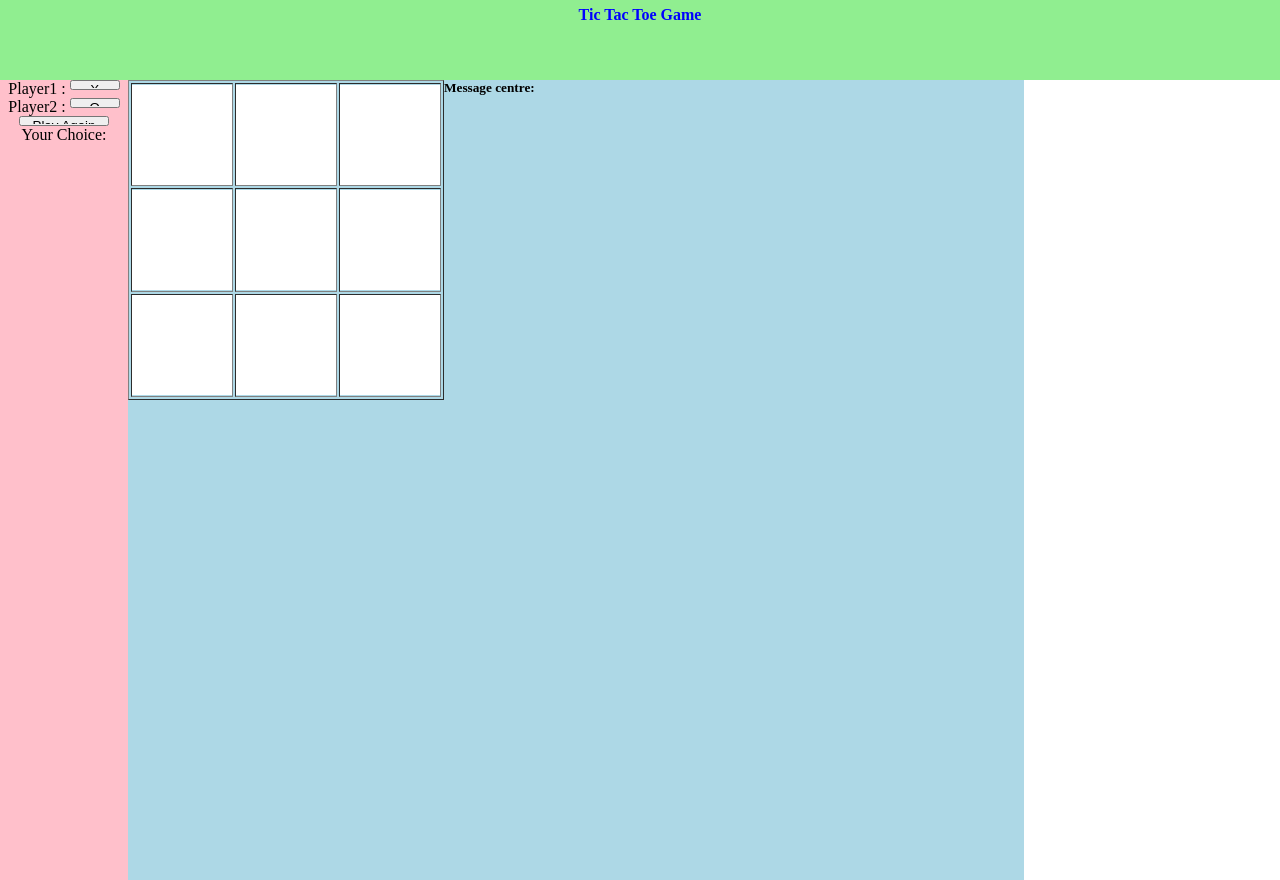
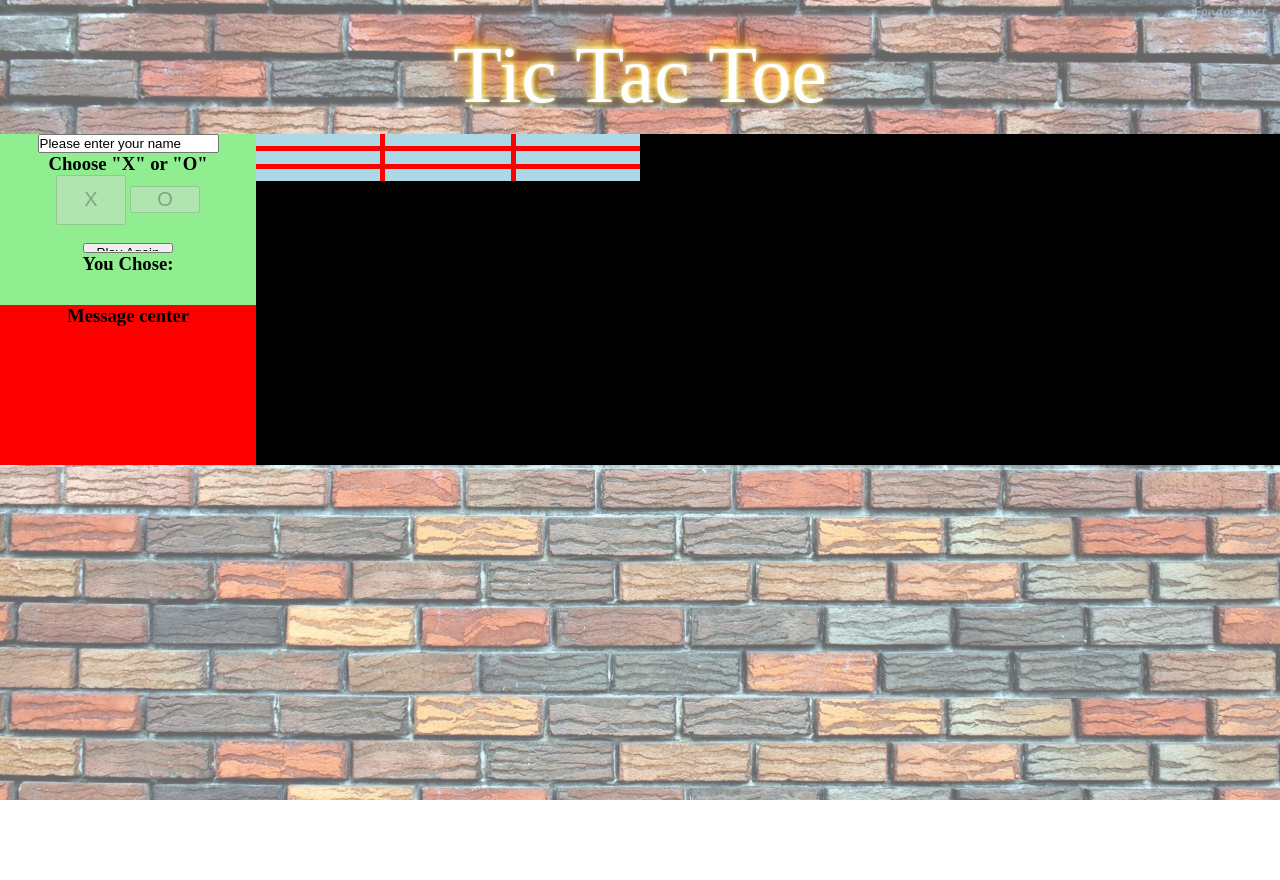
Before and after one commit to gurukannappa/tictactoe, a plain HTML site: page index.html in a window 1280 px wide. After the commit the page ends 800 px from the top, so only its background shows below. Drawn offline with nearby package versions, Linux system fonts and the light colour scheme; no server answers.

Commit message:
player name to update

```diff
--- a/index.html
+++ b/index.html
@@ -5,45 +5,54 @@
 <link rel="stylesheet" type="text/css" href="tictacstyle.css">
 </head>
 <body onload=somefunction()>
-	<div class="title-bar">
-		<div class="title-text">
-			<h4>Tic Tac Toe Game</h4>
-		</div>
-		<div style="clear: both"></div>
-	</div>
+<div class="main-panel">
+  <img style="opacity: 0.6;z-index: -1;position: absolute;" src="page_back.jpg" width="100%" height="100%" />
+  <div class="title-bar">
+    <div class="title-text">
+    Tic Tac Toe
+    </div>
+  </div>
+  <div class="middle-panel">
     <div class="control-panel">
-    Player1 :
-    <input type="button" id="player1" value="X" style="height:10px; width:50px;"/>
-    <br>
-    Player2 :
-    <input type="button" id="player2" value="O" style="height:10px; width:50px;"/>
+      <input type="text" id="name_box" value="Please enter your name" width="90px" onKeyDown="fun_key()"/>
+      <h3>Choose "X" or "O"</h3>
+      <input type="button" id="player1" value="X" style="font-size:20px;width:70px;height:50px;"/>
+      <input type="button" id="player2" value="O" style="font-size:20px;width:70px;"/>
+      <br>
+      <br>
+      <input type="button" id="reset" value="Play Again" style="height:10px; width:90px;"/>
+      <br>
+      <h3>You Chose:</h3> <p id="game-choice"><img id="imgchild" src="trans.gif" width="30px" height="30px"/></p>
 
-    <input type="button" id="reset" value="Play Again" style="height:10px; width:90px;"/>
-    <br>
-    Your Choice:<p id="game_choice"></p>
+      <div class="message-box">
+        <h3>Message center</h3>
+        <br>
+        <p id="message-center"></p>
+      </div>
+    </div>
 
+    <div class="game-panel" >
+      <table style="width:100%">
+      <tr>
+        <td id="r0c0" name="cell"><img id="i00" src="trans.gif" width="10%" height="100%"/></td>
+        <td id="r0c1" name="cell"><img id="i01" src="trans.gif" width="10%" height="100%"/></td>
+        <td id="r0c2" name="cell"><img id="i02" src="trans.gif" width="10%" height="100%"/></td>
+      </tr>
+      <tr>
+        <td id="r1c0" name="cell"><img id="i10" src="trans.gif" width="10%" height="100%"/></td>
+        <td id="r1c1" name="cell"><img id="i11" src="trans.gif" width="10%" height="100%"/></td>
+        <td id="r1c2" name="cell"><img id="i12" src="trans.gif" width="10%" height="100%"/></td>
+      </tr>
+      <tr>
+        <td id="r2c0" name="cell"><img id="i20" src="trans.gif" width="10%" height="100%"/></td>
+        <td id="r2c1" name="cell"><img id="i21" src="trans.gif" width="10%" height="100%"/></td>
+        <td id="r2c2" name="cell"><img id="i22" src="trans.gif" width="10%" height="100%"/></td>
+      </tr>
+      </table>
     </div>
-    <div class="game-panel">
-        <table border=1 width="30%"; height="40%">
-            <tr>
-                <td id="r0c0" name="cell"><img id="i00" src="blank.jpg" /></td>
-                <td id="r0c1" name="cell"><img id="i01" src="blank.jpg" /></td>
-                <td id="r0c2" name="cell"><img id="i02" src="blank.jpg" /></td>
-            </tr>
-            <tr>
-                <td id="r1c0" name="cell"><img id="i10" src="blank.jpg" /></td>
-                <td id="r1c1" name="cell"><img id="i11" src="blank.jpg" /></td>
-                <td id="r1c2" name="cell"><img id="i12" src="blank.jpg" /></td>
-            </tr>
-            <tr>
-                <td id="r2c0" name="cell"><img id="i20" src="blank.jpg" /></td>
-                <td id="r2c1" name="cell"><img id="i21" src="blank.jpg" /></td>
-                <td id="r2c2" name="cell"><img id="i22" src="blank.jpg" /></td>
-            </tr>
-        </table>
-        <h5>Message centre:<br></h5>
-        <p id="message_centre"> </p>
-   	</div>
+    <div style="clear: both"></div>
+  </div>
+</div>
 <script>
 
 
--- a/public/myscript.js
+++ b/public/myscript.js
@@ -6,7 +6,7 @@ var tictactoe = new Array(9);
 var wincomb = [[0,1,2],[3,4,5],[6,7,8],[0,3,6],[1,4,7],[2,5,8],[0,4,8],[2,4,6]];
 var socket = io();
 var room_name = "",first_time=true;
-
+var user_name,p1state=false,p2state=false;
 filled = new Array(3);
 for (var i = 0; i < 3; i++)
 {
@@ -83,18 +83,28 @@ var sum = 0;
 function player_one()
 {
 	turn = "X";
+	var turn_image = document.createElement("IMG");
+	turn_image.setAttribute("src","ex.png");
+    turn_image.setAttribute("width","50px");
+    turn_image.setAttribute("height","50px");
+    var old = document.getElementById("imgchild");
 	play1.disabled = true;
 	play2.disabled = true;
-	user_choice.innerHTML = "X";
+	user_choice.replaceChild(turn_image,old);
   socket.emit('init_choice', "X", true,room_name);
 }
 
 function player_two()
 {
 	turn = "O";
+	var turn_image = document.createElement("IMG");
+	turn_image.setAttribute("src","o.png");
+    turn_image.setAttribute("width","50px");
+    turn_image.setAttribute("height","50px");
+    var old = document.getElementById("imgchild");
 	play2.disabled = true;
 	play1.disabled = true;
-	user_choice.innerHTML = "O";
+	user_choice.replaceChild(turn_image,old);
 	socket.emit('init_choice', "O", true,room_name);
 
 }
@@ -105,10 +115,26 @@ function refreshpage()
 
 }
 
+function user()
+{
+	user_name.value = "";
+}
+
+function fun_key(evt)
+{
+	if(event.keyCode == 13)
+	{
+	user_name.disabled = true;
+	play1.disabled = p1state;
+	play2.disabled = p2state;
+	socket.emit('player_names',user_name.value);
+	}
+}
+
 function somefunction()
 {
-	msg = document.getElementById("message_centre");
-	user_choice =  document.getElementById("game_choice");
+	msg = document.getElementById("message-center");
+	user_choice =  document.getElementById("game-choice");
 	list = document.getElementsByName("cell");
 	for (i=0;i<9;i++)
 	{
@@ -119,16 +145,22 @@ function somefunction()
 	play2 = document.getElementById("player2");
 	play1.addEventListener("click",player_one);
 	play2.addEventListener("click",player_two);
+	play1.disabled = true;
+	play2.disabled = true;
+	user_name =	document.getElementById("name_box");
+	user_name.addEventListener("click",user);
 	document.getElementById("reset").addEventListener("click",refreshpage);
 
     socket.on('init_choice_reply',function(choice,room_name){
 
     	if (choice == "X")
     	{
+    		p1state = true;
     		play1.disabled = true;
     	}
     	if  (choice == "O")
     	{
+    		p2state = true;
     		play2.disabled = true;
     	}
     	game_start = true;
--- a/public/tictacstyle.css
+++ b/public/tictacstyle.css
@@ -6,37 +6,66 @@
 .title-bar
 {
 	width: 100%;
-	height: 10%;
-	background-color: LIGHTGREEN;
+	padding-top: 30px;
+
 }
 
+.main-panel
+{
+}
 .title-text
 {
-	color: blue;
-	line-height: 30px;
+
 	text-align: center;
+	color: #fff;
+	text-shadow: 0px -1px 4px white, 0px -2px 10px yellow, 0px -10px 20px #ff8000, 0px -18px 40px red;
+	font: 80px 'BlackJackRegular';
+}
+
+.message-box
+{
+	width: 100%;
+	background-color: red;
+	height: 20%;
+}
+
+.middle-panel
+{
+	margin-top: 1%;
+	background-color: black;
+	width: 100%;
 }
 
 .control-panel
 {
-	width: 10%;
-	height: 100%;
-	background-color: PINK;
+	width: 20%;
 	text-align: center;
 	float: left;
+	background-color: LIGHTGREEN;
 }
 
 .game-panel
 {
-	width: 70%;
-	height: 100%;
+	float: left;
+	width: 30%;
 	background-color: LIGHTBLUE;
-	float: left;
+}
+
+.game-panel td
+{
+	border-collapse:collapse;
+	border-right: 5px solid red;
+	border-bottom: 5px solid red;
+	text-align: center;
+
+
 }
 
 .game-panel table
 {
-	float: left;
+	border-collapse: collapse;
+	border-style: hidden;
+	padding: 5px;
 }
 
 
```
Also changed, not shown: app.js (+7 -0 lines), public/page_back.jpg (added), public/trans.gif (added), 1 other file.
